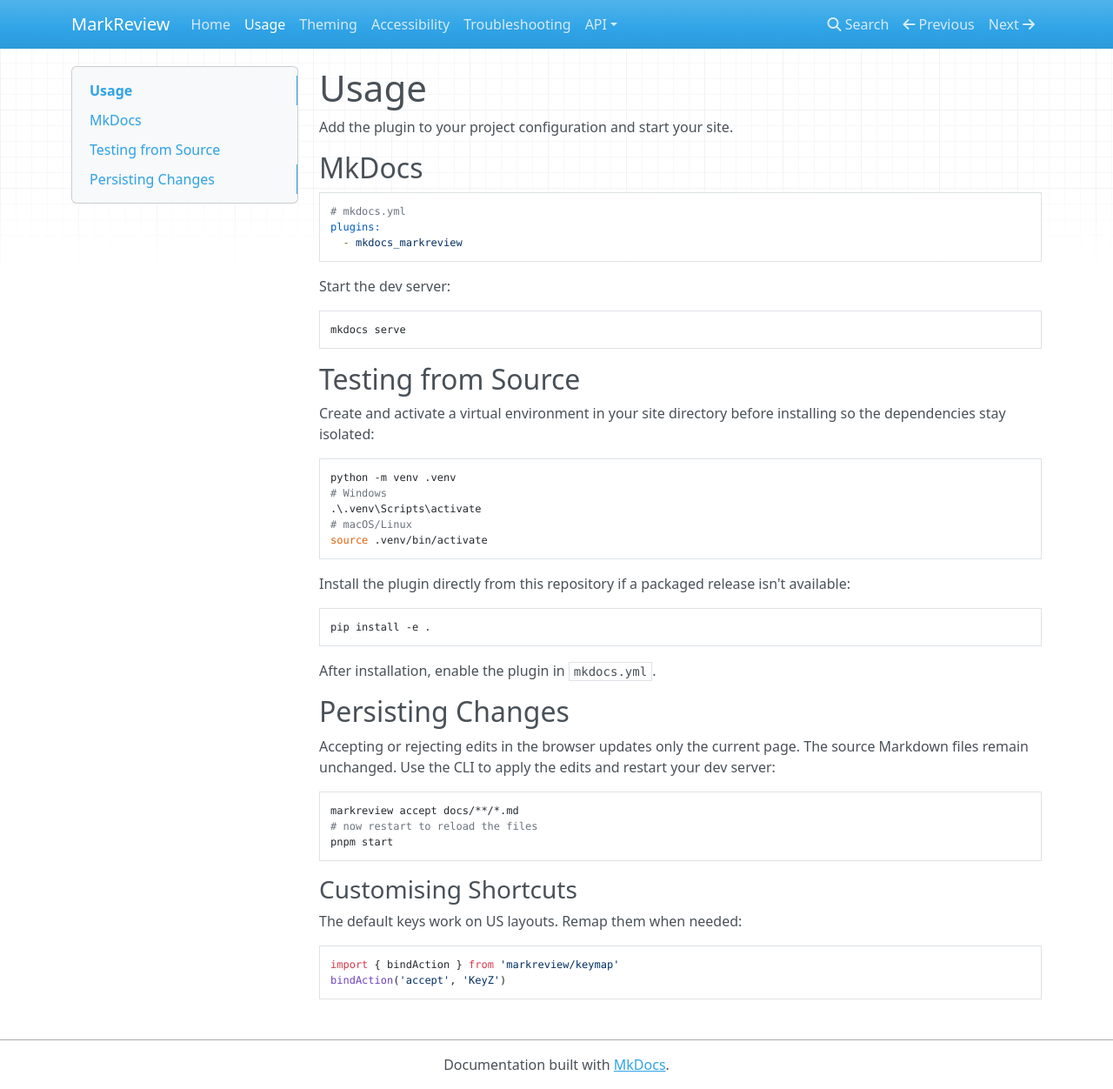
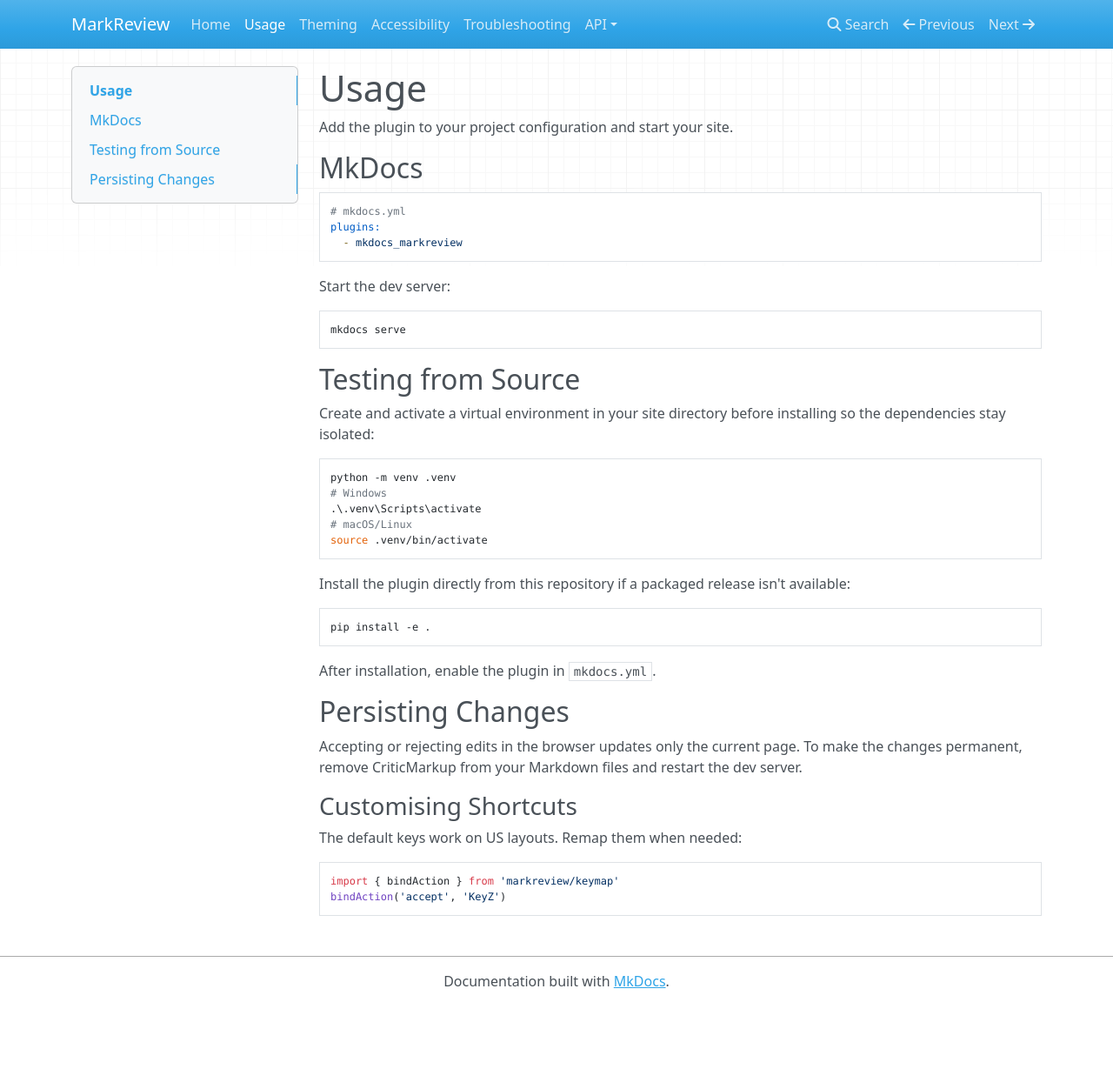
Before and after one commit to eputnam77/MarkReview, an MkDocs documentation site: the page built from docs/usage.md, in a window 1280 px wide and 1252 px high. Shown: the whole window at 87% size. Built offline with MkDocs 1.6.1, drawn with Linux system fonts in a browser that asks for light colours; nearby versions of some CDN libraries.

````diff
--- a/docs/usage.md
+++ b/docs/usage.md
@@ -39,14 +39,8 @@ After installation, enable the plugin in `mkdocs.yml`.
 ## Persisting Changes
 
 Accepting or rejecting edits in the browser updates only the current page.
-The source Markdown files remain unchanged. Use the CLI to apply the edits
-and restart your dev server:
-
-```bash
-markreview accept docs/**/*.md
-# now restart to reload the files
-pnpm start
-```
+To make the changes permanent, remove CriticMarkup from your Markdown files and
+restart the dev server.
 
 ### Customising Shortcuts
 
--- a/mkdocs.yml
+++ b/mkdocs.yml
@@ -8,6 +8,4 @@ nav:
   - Troubleshooting: troubleshooting.md
   - API:
       - Overview: api/index.md
-      - CLI: api/cli.md
       - MkDocs Plugin: api/mkdocs.md
-      - Docusaurus Plugin: api/docusaurus.md
````
Also changed, not shown: CHANGELOG.md (+4 -0 lines), README.md (+11 -8 lines), docs/api/cli.md (deleted, +0 -13 lines), docs/api/docusaurus.md (deleted, +0 -5 lines), docs/api/index.md (+0 -2 lines), docs/index.md (+0 -4 lines), docs/troubleshooting.md (+1 -1 lines).
